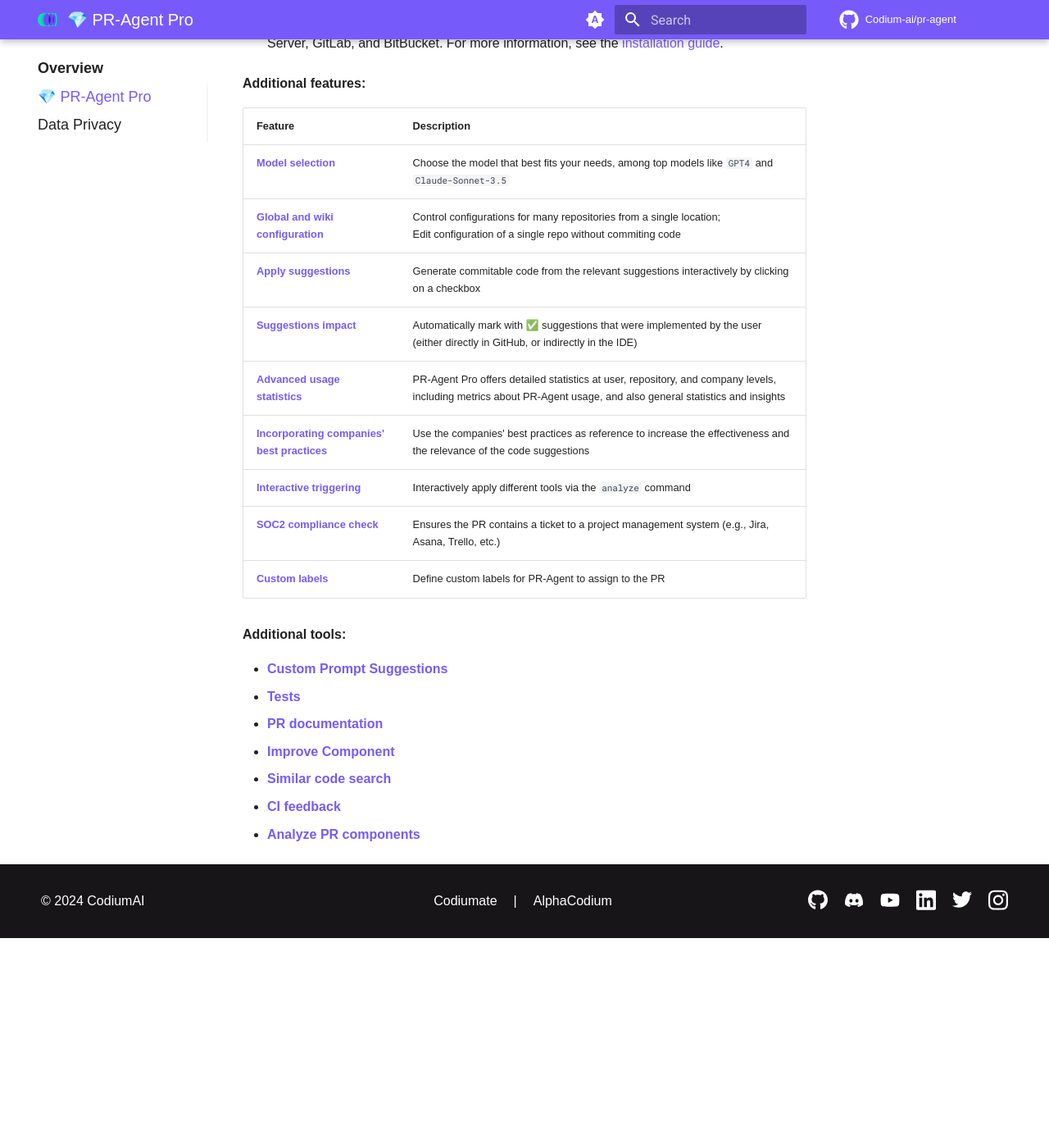
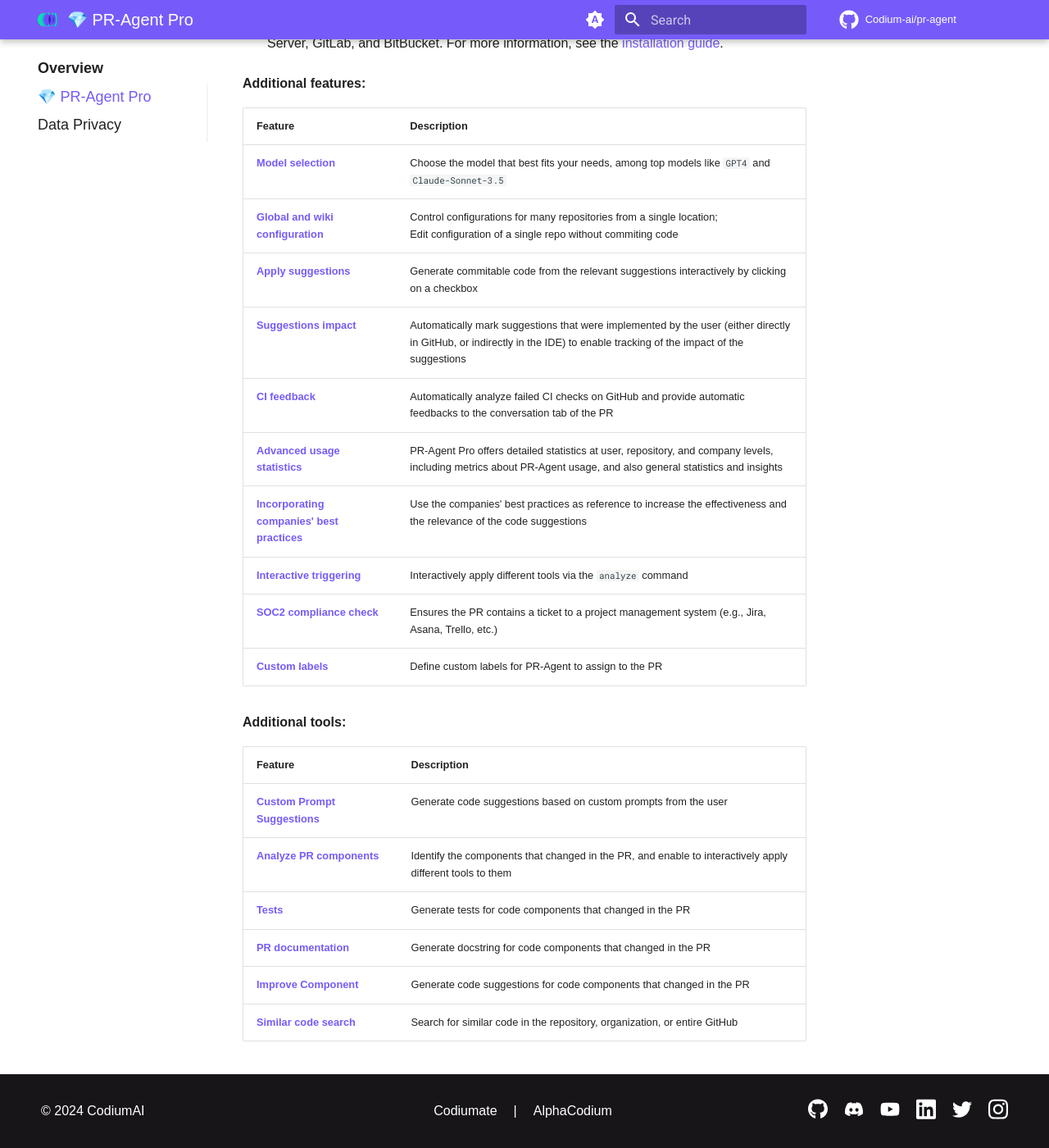
Before and after one commit to Codium-ai/pr-agent, an MkDocs documentation site: the page built from docs/docs/overview/pr_agent_pro.md, in a window 1280 px wide and 1400 px high, scrolled down 543 px. Shown: the whole window at 82% size. Built offline with MkDocs 1.6.1 and Material for MkDocs 9.7.7, drawn with Linux system fonts in a browser that asks for light colours; comment, search, counter and statistics services are not loaded; before the commit the page ends 1687 px from its top, so only the background shows below that.

Commit message:
docs: update PR-Agent Pro documentation with new features and improvements

```diff
--- a/docs/docs/overview/pr_agent_pro.md
+++ b/docs/docs/overview/pr_agent_pro.md
@@ -11,24 +11,26 @@
 
 **Additional features:**
 
-| Feature                                                                                                              | Description                                                                                                                                                       |
-|----------------------------------------------------------------------------------------------------------------------|-------------------------------------------------------------------------------------------------------------------------------------------------------------------|
+| Feature                                                                                                              | Description                                                                                                                                                      |
+|----------------------------------------------------------------------------------------------------------------------|------------------------------------------------------------------------------------------------------------------------------------------------------------------|
 | [**Model selection**](https://pr-agent-docs.codium.ai/usage-guide/PR_agent_pro_models/#pr-agent-pro-models)          | Choose the model that best fits your needs, among top models like `GPT4` and `Claude-Sonnet-3.5`
-| [**Global and wiki configuration**](https://pr-agent-docs.codium.ai/usage-guide/configuration_options/)              | Control configurations for many repositories from a single location; <br>Edit configuration of a single repo without commiting code                               |
-| [**Apply suggestions**](https://pr-agent-docs.codium.ai/tools/improve/#overview)                                     | Generate commitable code from the relevant suggestions interactively by clicking on a checkbox                                                                    |
-| [**Suggestions impact**](https://pr-agent-docs.codium.ai/tools/improve/#assessing-impact-💎)                         | Automatically mark with ✅ suggestions that were implemented by the user (either directly in GitHub, or indirectly in the IDE)                                     |
+| [**Global and wiki configuration**](https://pr-agent-docs.codium.ai/usage-guide/configuration_options/)              | Control configurations for many repositories from a single location; <br>Edit configuration of a single repo without commiting code                              |
+| [**Apply suggestions**](https://pr-agent-docs.codium.ai/tools/improve/#overview)                                     | Generate commitable code from the relevant suggestions interactively by clicking on a checkbox                                                                   |
+| [**Suggestions impact**](https://pr-agent-docs.codium.ai/tools/improve/#assessing-impact)                         | Automatically mark suggestions that were implemented by the user (either directly in GitHub, or indirectly in the IDE) to enable tracking of the impact of the suggestions |
+| [**CI feedback**](https://pr-agent-docs.codium.ai/tools/ci_feedback/) | Automatically analyze failed CI checks on GitHub and provide automatic feedbacks to the conversation tab of the PR |
 | [**Advanced usage statistics**](https://www.codium.ai/contact/#/)                                                    | PR-Agent Pro offers detailed statistics at user, repository, and company levels, including metrics about PR-Agent usage, and also general statistics and insights |
-| [**Incorporating companies' best practices**](https://pr-agent-docs.codium.ai/tools/improve/#best-practices)         | Use the companies' best practices as reference to increase the effectiveness and the relevance of the code suggestions                                            |
-| [**Interactive triggering**](https://pr-agent-docs.codium.ai/tools/analyze/#example-usage)                           | Interactively apply different tools via the `analyze` command                                                                                                     |
+| [**Incorporating companies' best practices**](https://pr-agent-docs.codium.ai/tools/improve/#best-practices)         | Use the companies' best practices as reference to increase the effectiveness and the relevance of the code suggestions                                           |
+| [**Interactive triggering**](https://pr-agent-docs.codium.ai/tools/analyze/#example-usage)                           | Interactively apply different tools via the `analyze` command                                                                                                    |
 | [**SOC2 compliance check**](https://pr-agent-docs.codium.ai/tools/review/#configuration-options)                     | Ensures the PR contains a ticket to a project management system (e.g., Jira, Asana, Trello, etc.)
-| [**Custom labels**](https://pr-agent-docs.codium.ai/tools/describe/#handle-custom-labels-from-the-repos-labels-page) | Define custom labels for PR-Agent to assign to the PR                                                                                                             |
+| [**Custom labels**](https://pr-agent-docs.codium.ai/tools/describe/#handle-custom-labels-from-the-repos-labels-page) | Define custom labels for PR-Agent to assign to the PR                                                                                                            |
 
 **Additional tools:**
 
-- [**Custom Prompt Suggestions**](https://pr-agent-docs.codium.ai/tools/custom_prompt/)
-- [**Tests**](https://pr-agent-docs.codium.ai/tools/test/)
-- [**PR documentation**](https://pr-agent-docs.codium.ai/tools/documentation/)
-- [**Improve Component**](https://pr-agent-docs.codium.ai/tools/improve_component/)
-- [**Similar code search**](https://pr-agent-docs.codium.ai/tools/similar_code/)
-- [**CI feedback**](https://pr-agent-docs.codium.ai/tools/ci_feedback/)
-- [**Analyze PR components**](https://pr-agent-docs.codium.ai/tools/analyze/)
+| Feature | Description |
+|---------|-------------|
+| [**Custom Prompt Suggestions**](https://pr-agent-docs.codium.ai/tools/custom_prompt/) | Generate code suggestions based on custom prompts from the user |
+| [**Analyze PR components**](https://pr-agent-docs.codium.ai/tools/analyze/) | Identify the components that changed in the PR, and enable to interactively apply different tools to them |
+| [**Tests**](https://pr-agent-docs.codium.ai/tools/test/) | Generate tests for code components that changed in the PR |
+| [**PR documentation**](https://pr-agent-docs.codium.ai/tools/documentation/) | Generate docstring for code components that changed in the PR |
+| [**Improve Component**](https://pr-agent-docs.codium.ai/tools/improve_component/) | Generate code suggestions for code components that changed in the PR |
+| [**Similar code search**](https://pr-agent-docs.codium.ai/tools/similar_code/) | Search for similar code in the repository, organization, or entire GitHub |
```
Also changed, not shown: docs/docs/tools/improve.md (+3 -3 lines).
